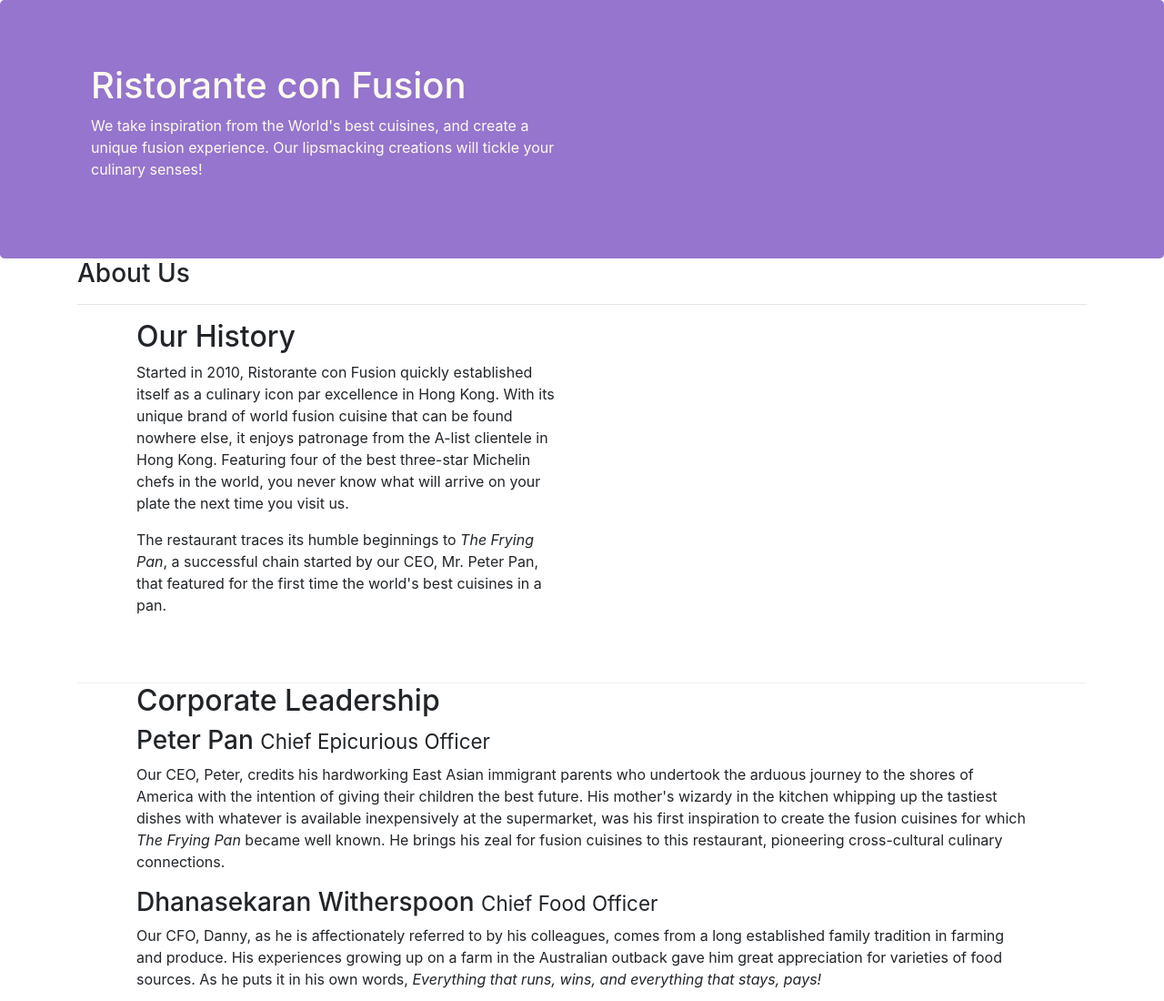
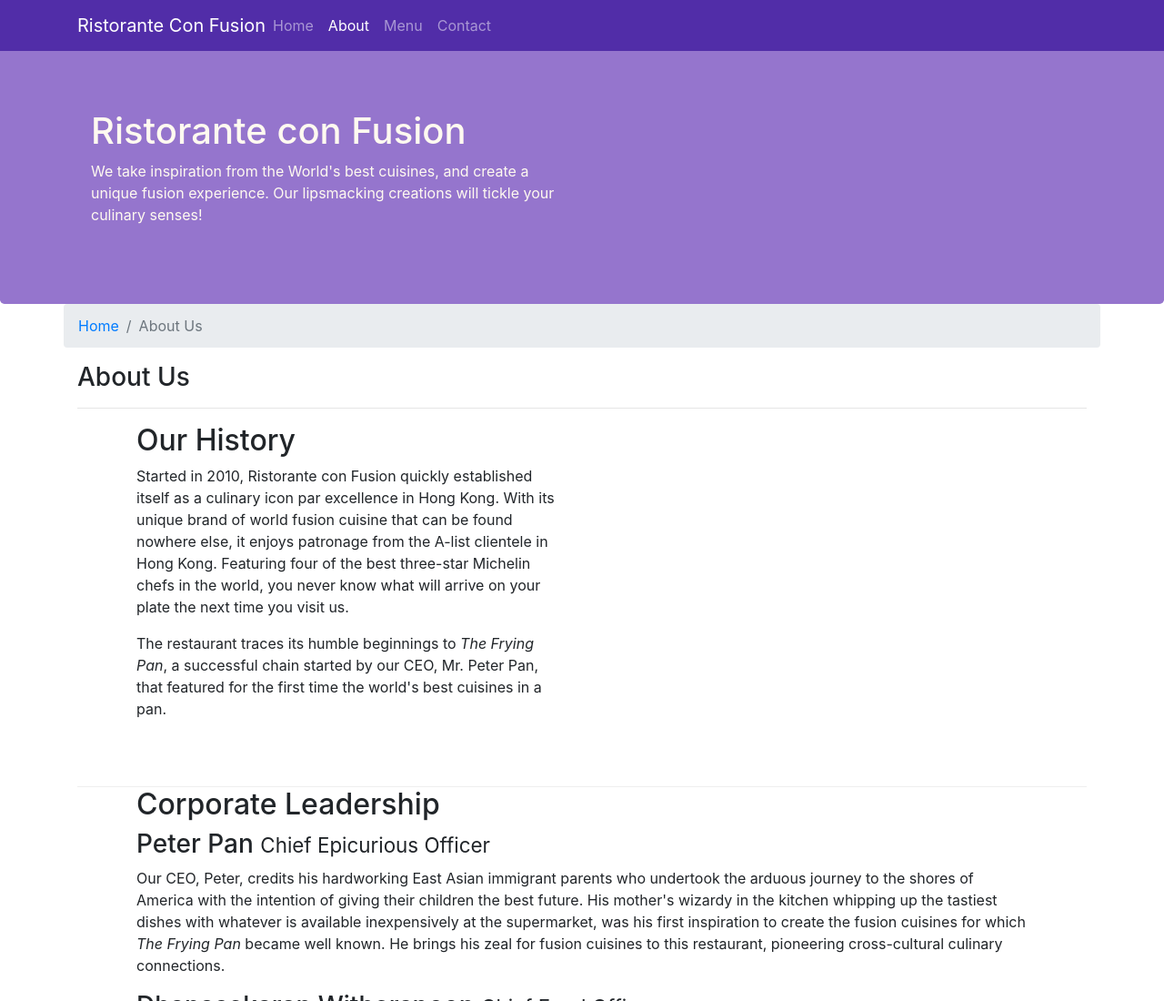
Before and after one commit to cam92473/coursera_bootstrap_1.02, a website: page aboutus.html in a window 1280 px wide. Shown: the top 1100 px of the page at 91% size. Drawn offline with nearby package versions, Linux system fonts and the light colour scheme.

Commit message:
navbar and breadcrumbs

```diff
--- a/aboutus.html
+++ b/aboutus.html
@@ -16,6 +16,23 @@
 
 <body>
 
+    <nav class="navbar navbar-dark navbar-expand-sm fixed-top">
+        <div class="container">
+            <button class="navbar-toggler" type="button" data-toggle="collapse" data-target="#Navbar">
+                <span class="navbar-toggler-icon"></span>
+            </button>
+            <a class="navbar-brand mr-auto" href="./index.html">Ristorante Con Fusion</a>
+            <div class="collapse navbar-collapse" id="Navbar">
+                <ul class="navbar-nav mr-auto">
+                    <li class="nav-item"><a class="nav-link" href="./index.html">Home</a></li>
+                    <li class="nav-item active"><a class="nav-link" href="#">About</a></li>
+                    <li class="nav-item"><a class="nav-link" href="#">Menu</a></li>
+                    <li class="nav-item"><a class="nav-link" href="#">Contact</a></li>
+                </ul>
+            </div>
+        </div>
+    </nav>
+
     <header class="jumbotron">
         <div class="container">
             <div class="row row-header">
@@ -30,8 +47,12 @@
     </header>
 
     <div class="container">
-        <div>
-            <div>
+        <div class="row">
+            <ol class="col-12 breadcrumb">
+                <li class="breadcrumb-item"><a href="./index.html">Home</a></li>
+                <li class="breadcrumb-item active">About Us</li>
+            </ol>
+            <div class="col-12">
                <h3>About Us</h3>
                <hr>
             </div>
@@ -70,7 +91,7 @@
                 <div class="col-4 offset-1 col-sm-2">
                     <h5>Links</h5>
                     <ul class="list-unstyled">
-                        <li><a href="#">Home</a></li>
+                        <li><a href="./index.html">Home</a></li>
                         <li><a href="#">About</a></li>
                         <li><a href="#">Menu</a></li>
                         <li><a href="#">Contact</a></li>
--- a/css/styles.css
+++ b/css/styles.css
@@ -28,3 +28,12 @@
     margin: 0px;
     color: #0f0f0f;
 }
+
+body {
+    padding: 50px 0px 0px 0px;
+    z-index: 0;
+}
+
+.navbar-dark {
+    background-color: #512da8;
+}
```
Also changed, not shown: index.html (+18 -1 lines).
